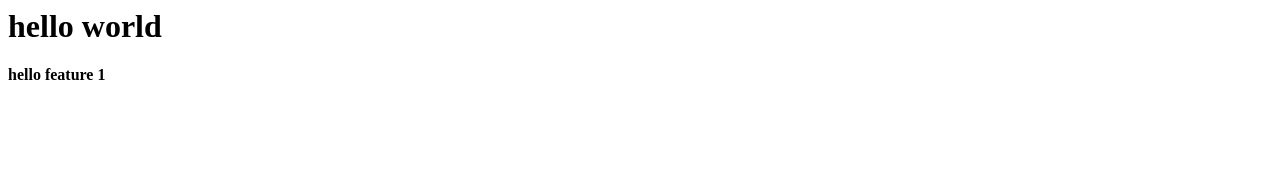
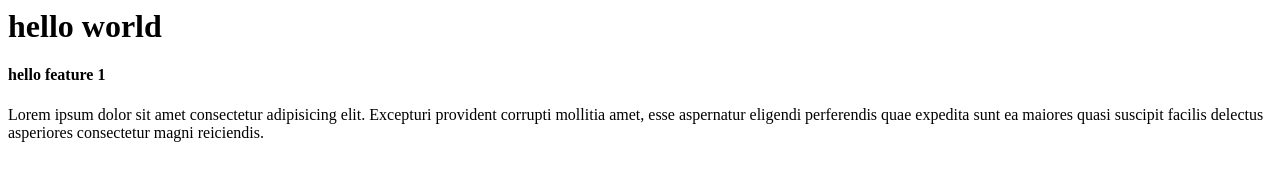
Before and after one commit to nazyy1/localRepo, a plain HTML site: page index.html in a window 1280 px wide. Drawn offline with Linux system fonts and the light colour scheme.

Commit message:
new paragraph

```diff
--- a/index.html
+++ b/index.html
@@ -1,2 +1,4 @@
  <h1> hello world </h1>
  <h4> hello feature 1 </h4>
+
+ <p>Lorem ipsum dolor sit amet consectetur adipisicing elit. Excepturi provident corrupti mollitia amet, esse aspernatur eligendi perferendis quae expedita sunt ea maiores quasi suscipit facilis delectus asperiores consectetur magni reiciendis.</p>
```
